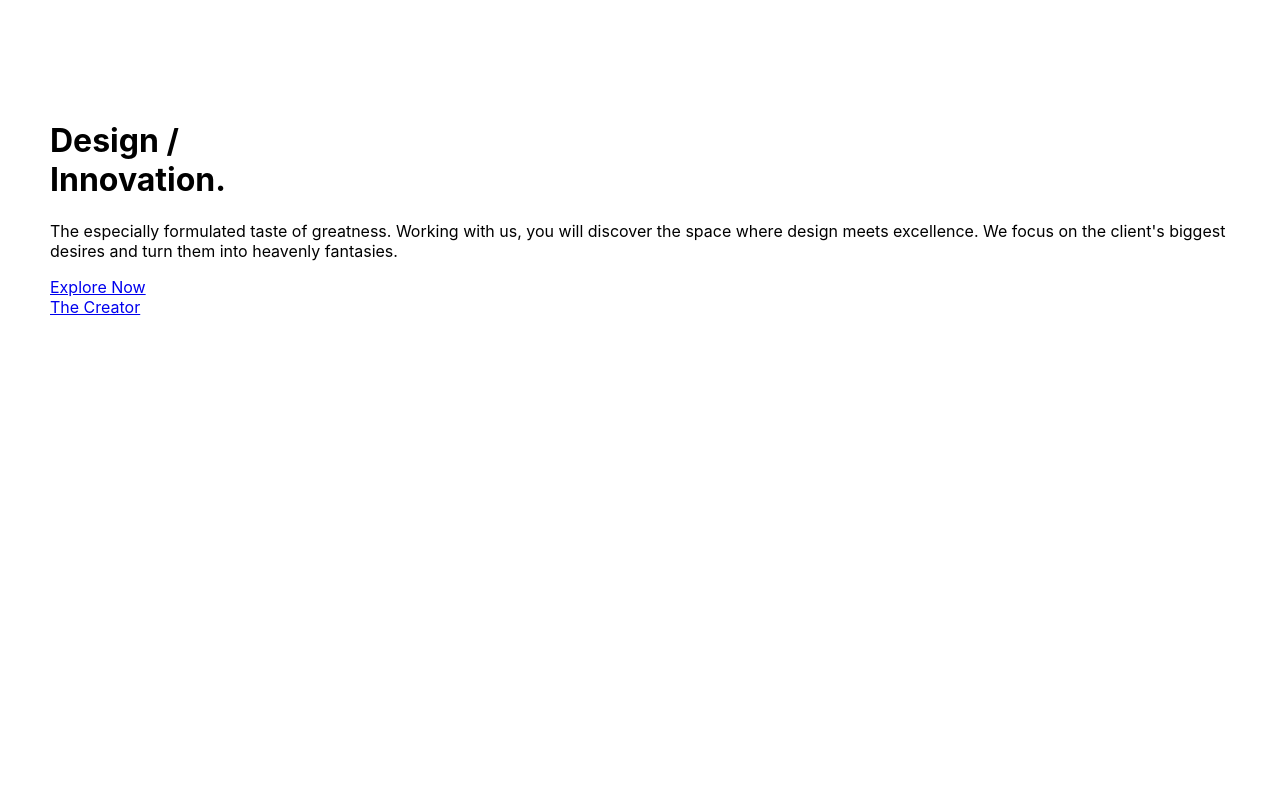
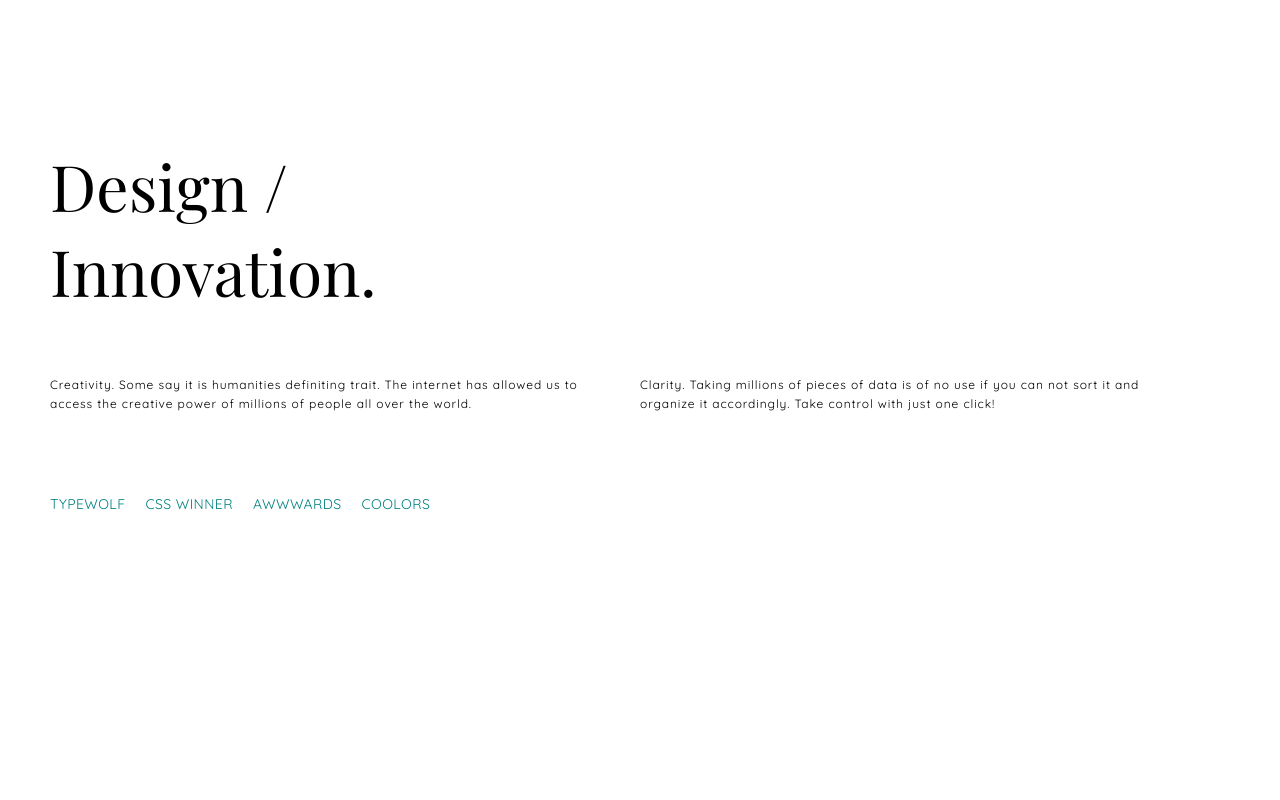
Before and after one commit to Barendan/digitaldreams, a React app: page / in a window 1280 px wide. Shown: the top 800 px of the page. Built offline with nearby package versions, Linux system fonts and the light colour scheme.

Commit message:
styling for home page

```diff
--- a/public/index.html
+++ b/public/index.html
@@ -22,6 +22,8 @@
       work correctly both with client-side routing and a non-root public URL.
       Learn how to configure a non-root public URL by running `npm run build`.
     -->
+    <link href="https://fonts.googleapis.com/css?family=Lato|Playfair+Display|Quicksand" rel="stylesheet">
+
     <title>Digital Dreams</title>
   </head>
   <body>
--- a/src/components/Footer/footer.css
+++ b/src/components/Footer/footer.css
@@ -1,8 +1,11 @@
 .footer_wrapper {
 	display: flex;
+	justify-content: center;
+	align-items: center;
+	background-color: grey;
 }
 
 .footer {
-	margin: 100px;
+	margin-top: 50px;
 	margin-bottom: 0;
 }
--- a/src/components/Gallery/galleryPage.css
+++ b/src/components/Gallery/galleryPage.css
@@ -20,6 +20,10 @@
 .display_image {
 	border: 3px inset black;
 	margin: 5px;
+	transition: all 1s;
+}
+.display_image:hover {
+	transform: scale(1.1);
 }
 
 .display_title {
--- a/src/components/Home/homePage.css
+++ b/src/components/Home/homePage.css
@@ -1,16 +1,53 @@
 
 .page {
-	height: 90vh;
+	height: 100vh;
 	overflow: hidden;
 }
 
-.home {
-	display: flex;
-	flex-wrap: wrap;
-	justify-content: center;
-	margin: 100px 50px
+.home-wrapper {
+	margin: 100px 50px;
+	font-family: 'Playfair Display', serif;
+	display:flex;
+	flex-direction:column;
 }
 
-.home-wrapper {
+.home-wrapper h1{
+	font-size: 64px;
+	font-weight: 400;
+	margin-bottom: 50px;
+}
 
+.intro {
+	display:inline-flex;
+	margin-bottom: 70px;
+
+	font-size: 12px;
+	line-height: 1.6;
+	letter-spacing: .9px;
+	font-family: 'Quicksand', sans-serif;
 }
+
+.intro p {
+	width: 50%;
+	padding-right: 40px;
+}
+
+.links {
+	display: inline-flex;
+	text-transform: uppercase;
+	font-family: 'Quicksand', sans-serif;
+	/*font-family: 'Lato', sans-serif;*/
+}
+
+.links a {
+	font-size: 14px;
+	letter-spacing: .4px;
+	font-weight: 100px;
+	color: teal;
+	text-decoration: none;
+	padding-right: 20px;
+}
+
+.links a:hover {
+	text-decoration: underline;
+}
--- a/src/components/Home/homePage.js
+++ b/src/components/Home/homePage.js
@@ -13,18 +13,28 @@ class Home extends Component {
 		return(
 			<div className="page home">
 				<div className="home-wrapper">
+
 					<h1>Design / <br/>
 						Innovation.
 					</h1>
-					<p className="intro">
-						The especially formulated taste of greatness.
-						Working with us, you will discover the space where design meets excellence.
-						We focus on the client's biggest desires and turn them into heavenly fantasies.
-					</p>
+
+					<div className="intro">
+						<p>
+							Creativity. Some say it is humanities definiting trait.
+							The internet has allowed us to access the creative power of millions of people all over the world.
+						</p>
+						<p>
+							Clarity. Taking millions of pieces of data is of no use if you can not sort it and organize it accordingly. Take control with just one click!
+						</p>
+					</div>
+
 					<span className="links">
-						<a href="#">Explore Now</a><br/>
-						<a href="#">The Creator</a>
+						<a href="https://www.typewolf.com">TypeWolf</a>
+						<a href="https://www.csswinner.com/winners">CSS Winner</a>
+						<a href="https://www.awwwards.com/">Awwwards</a>
+						<a href="https://coolors.co">Coolors</a>
 					</span>
+
 				</div>
 			</div>
 		)
```
